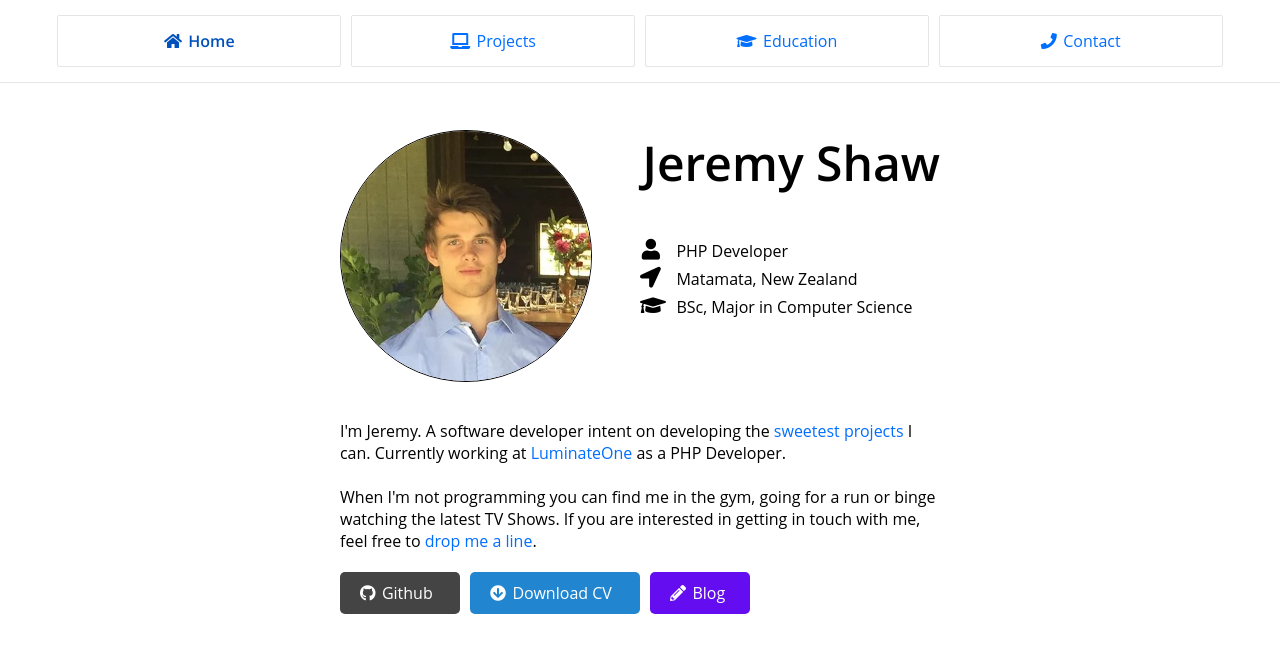
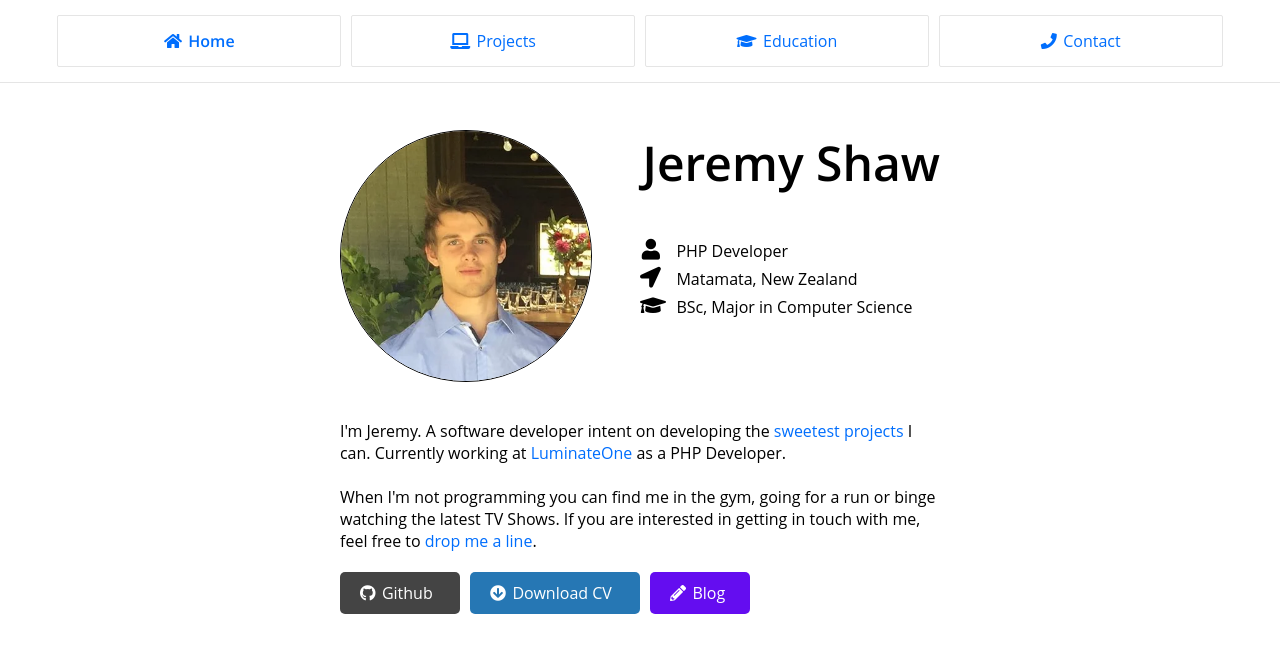
Before and after one commit to puremana/portfolio-website, a React (Create React App) app: page / in a window 1280 px wide. Shown: the top 652 px of the page. Built offline with nearby package versions, Linux system fonts and the light colour scheme; a web font is replaced by a local one.

Commit message:
<li> elements have a direct <ul> parent in nav, updated cv button colours

```diff
--- a/src/App.css
+++ b/src/App.css
@@ -19,11 +19,16 @@
   src: local('Open Sans SemiBold'), local('OpenSans-SemiBold'), url(https://fonts.gstatic.com/s/opensans/v15/mem5YaGs126MiZpBA-UNirkOUuhs.ttf) format('truetype');
 }
 a {
-  color: rgb(0, 110, 255);
+  color: rgb(0, 110, 253);
   text-decoration: inherit;
 }
 a:hover {
   color: rgb(56, 56, 56);
+}
+li a {
+  display: block;
+  width: 100%;
+  height: 100%;
 }
 h2 {
   font-size: 3em;
@@ -131,11 +136,11 @@ li:hover {
   background: #313131;
 }
 .CV {
-  background: rgb(33, 133, 208);
+  background: rgb(38, 119, 180);
   width: 130px;
 }
 .CV:hover {
-  background: #1678c2;
+  background: #135689;
 }
 .blog {
   background: rgb(100, 13, 240);
--- a/src/components/nav-bar/nav-bar.js
+++ b/src/components/nav-bar/nav-bar.js
@@ -40,30 +40,30 @@ class NavBar extends Component {
     return (
         <div className="nav">
             <ul>
+                <li className={this.state.homeLink}>
                     <Link to="/">
-                    <li className={this.state.homeLink}>
                         <span className="icon is-small"><i className="fa fa-home"></i></span>
                         <span className="nav-text">Home</span>
+                    </Link>
                 </li>
-                </Link>
+                <li className={this.state.projectLink}>
                     <Link to="/projects">
-                    <li className={this.state.projectLink}>
                         <span className="icon is-small"><i className="fa fa-laptop"></i></span>
                         <span className="nav-text">Projects</span>
+                    </Link>
                 </li>
-                </Link>
+                <li className={this.state.eduLink}>
                     <Link to="/education">
-                    <li className={this.state.eduLink}>
                         <span className="icon is-small"><i className="fa fa-graduation-cap"></i></span>
                         <span className="nav-text">Education</span>
+                    </Link>
                 </li>
-                </Link>
+                <li className={"nav-last " + this.state.contactLink}>
                     <Link to="/contact">
-                    <li className={"nav-last " + this.state.contactLink}>
                         <span className="icon is-small"><i className="fa fa-phone"></i></span>
                         <span className="nav-text">Contact</span>
+                    </Link>
                 </li>
-                </Link>
             </ul>
         </div>
     );
```
Lines whose indentation alone changed are shown as unchanged.
